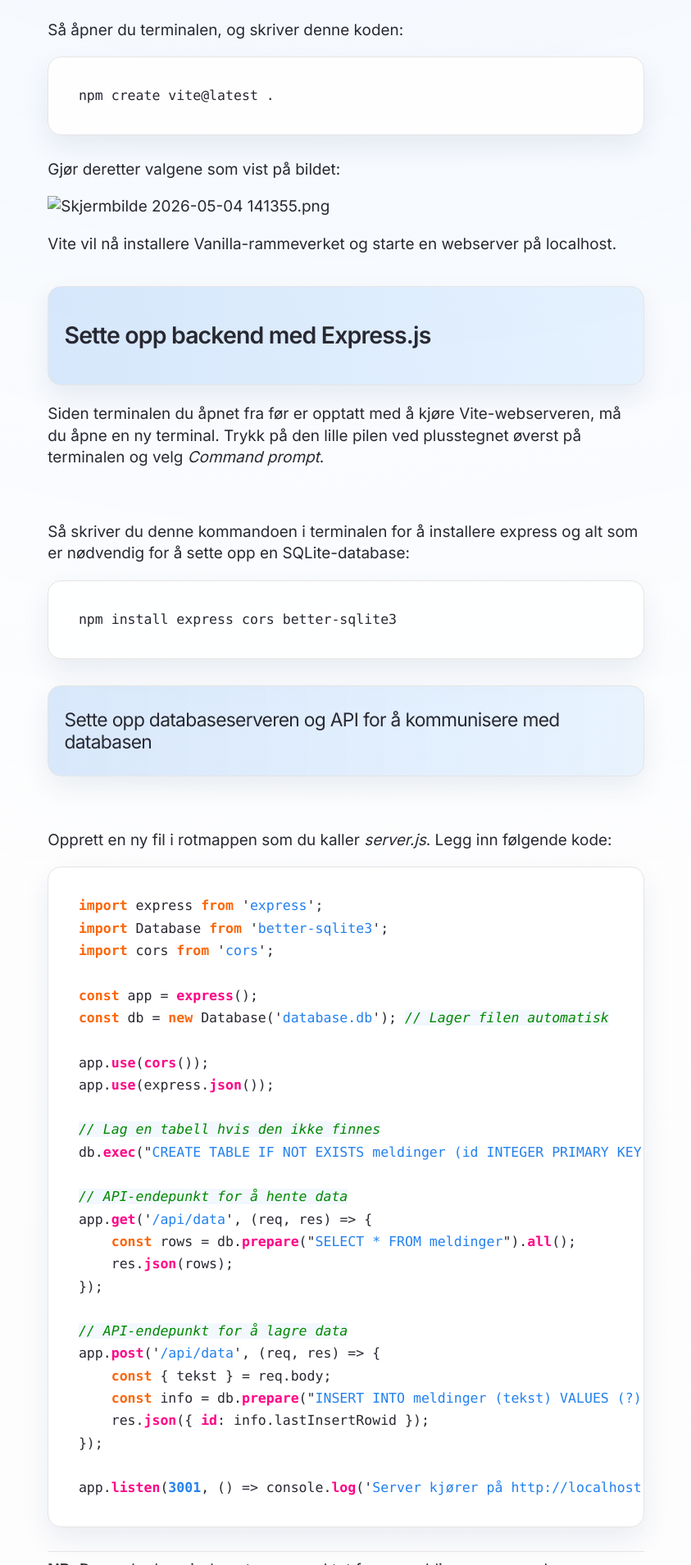
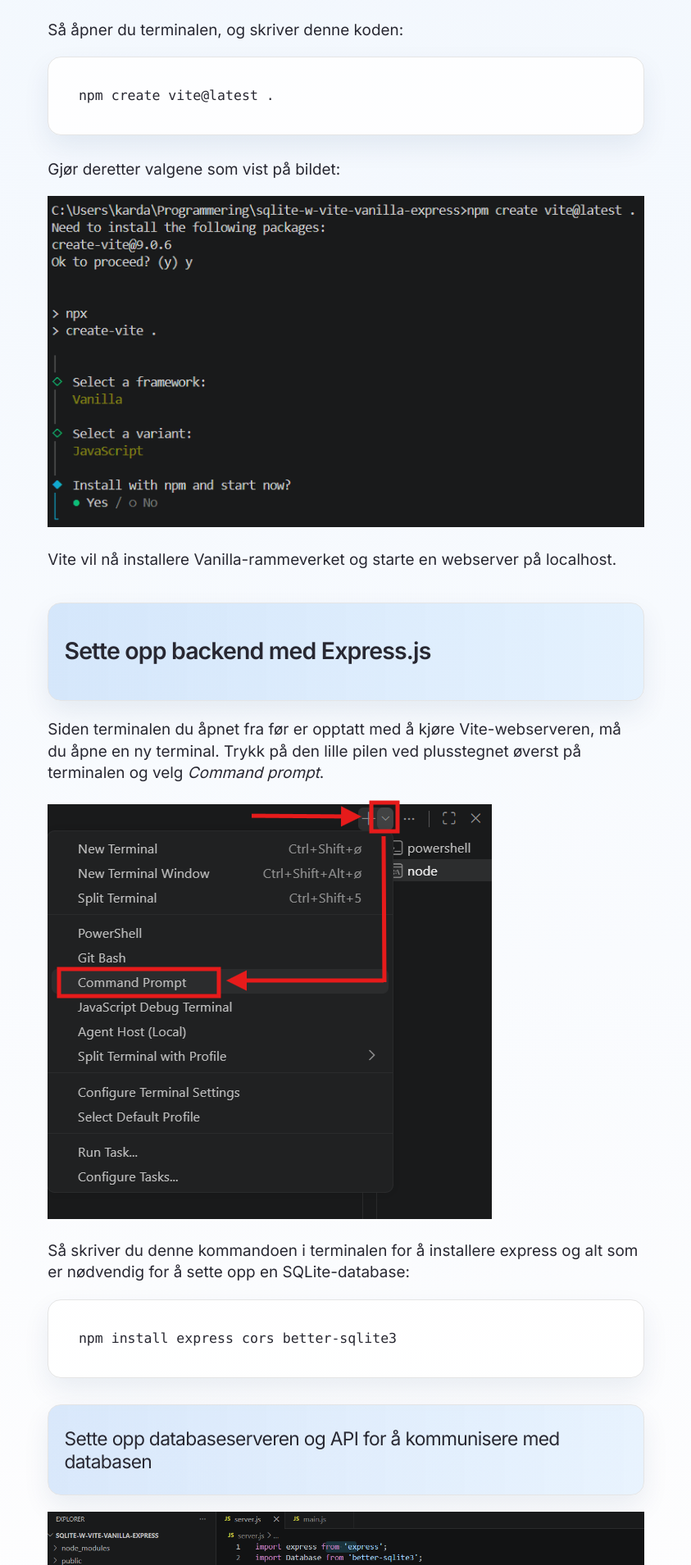
Before and after one commit to Cha-IM/cha-im.github.io, a Jekyll site: the page built from _notes/Public/Utvikling/Vite/Lage en enkel fullstack web-app med Vite + Vanilla, Express.js og SQLite.md, in a window 1280 px wide. Shown: the part 1063-2972 px from the top of the page at 82% size, without its empty margins (218-1061 px from the left). Built offline with Jekyll 4.4.1, drawn with Linux system fonts in a browser that asks for light colours.

Commit message:
TRFK-811339 2026-5-4:18:37:55

````diff
--- a/_notes/Public/Utvikling/Vite/Lage en enkel fullstack web-app med Vite + Vanilla, Express.js og SQLite.md
+++ b/_notes/Public/Utvikling/Vite/Lage en enkel fullstack web-app med Vite + Vanilla, Express.js og SQLite.md
@@ -25,7 +25,7 @@ npm create vite@latest .
 
 Gjør deretter valgene som vist på bildet:
 
-![Skjermbilde 2026-05-04 141355.png](assets/img/vite-vanilla/Skjermbilde2026-05-04-141355.png)
+![Skjermbilde 2026-05-04 141355.png](/assets/img/vite-vanilla/Skjermbilde2026-05-04-141355.png)
 
 Vite vil nå installere Vanilla-rammeverket og starte en webserver på localhost.
 
@@ -34,7 +34,7 @@ Vite vil nå installere Vanilla-rammeverket og starte en webserver på localhost
 
 Siden terminalen du åpnet fra før er opptatt med å kjøre Vite-webserveren, må du åpne en ny terminal. Trykk på den lille pilen ved plusstegnet øverst på terminalen og velg *Command prompt*.
 
-![](assets/img/vite-vanilla/Skjermbilde2026-05-04-141448.png)
+![](/assets/img/vite-vanilla/Skjermbilde2026-05-04-141448.png)
 
 Så skriver du denne kommandoen i terminalen for å installere express og alt som er nødvendig for å sette opp en SQLite-database:
 
@@ -44,7 +44,7 @@ npm install express cors better-sqlite3
 
 ### Sette opp databaseserveren og API for å kommunisere med databasen
 
-![](assets/img/vite-vanilla/Skjermbilde2026-05-04-143756.png)
+![](/assets/img/vite-vanilla/Skjermbilde2026-05-04-143756.png)
 
 Opprett en ny fil i rotmappen som du kaller *server.js*. Legg inn følgende kode:
 
@@ -137,29 +137,29 @@ For å opprette databasen og gjøre det mulig for *main.js* å kommunisere med d
 node server.js
 ```
 
-![](assets/img/vite-vanilla/Skjermbilde2026-05-04-143925.png)
+![](/assets/img/vite-vanilla/Skjermbilde2026-05-04-143925.png)
 
 Du vil da se at databasefilen blir opprettet i rotmappen:
 
-![](assets/img/vite-vanilla/Skjermbilde2026-05-04-144153.png)
+![](/assets/img/vite-vanilla/Skjermbilde2026-05-04-144153.png)
 
 ## Skrive til databasen
 
 Åpne web-appen din i nettleseren med adressen som står i vite-terminalen (f.eks. [localhost:5173](http://localhost:5173/))
 
-![](assets/img/vite-vanilla/Skjermbilde2026-05-04-155007.png)
+![](/assets/img/vite-vanilla/Skjermbilde2026-05-04-155007.png)
 
 Du vil da få opp en enkel nettside med en tekstboks og en knapp. Skriv en melding og trykk på knappen.
 
-![](assets/img/vite-vanilla/Skjermbilde2026-05-04-144102.png)
+![](/assets/img/vite-vanilla/Skjermbilde2026-05-04-144102.png)
 
 Meldingen vil da komme opp i en liste under tekstfeltet, sammen med alle andre meldinger som er lagret i databasen.
 
-![](assets/img/vite-vanilla/Skjermbilde2026-05-04-144433.png)
+![](/assets/img/vite-vanilla/Skjermbilde2026-05-04-144433.png)
 
 Hvis du har installert SQLite viewer-extension, kan du se innholdet og strukturen på databasen ved å klikke på *database.db*. (Legg merke til at id fylles ut automatisk med neste ledige tall).
 
-![](assets/img/vite-vanilla/Skjermbilde2026-05-04-144500.png)
+![](/assets/img/vite-vanilla/Skjermbilde2026-05-04-144500.png)
 
 ## Oppsummering og veien videre
 Du har nå sett hvordan du enkelt kan sette opp en fullstack web-app med database med Vite+Vanilla, Express.js og SQLite. Nå kan du fortsette selv og lage den databasen du trenger. Nye tabeller oppretter du via *server.js* (husk å restarte serveren når du har gjort endringer), og du kan opprette nye tekstfelter i *main.js*.
````
Also changed, not shown: .obsidian/workspace.json.
